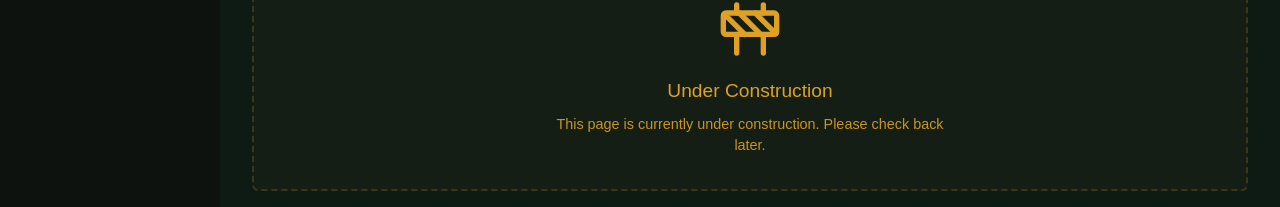
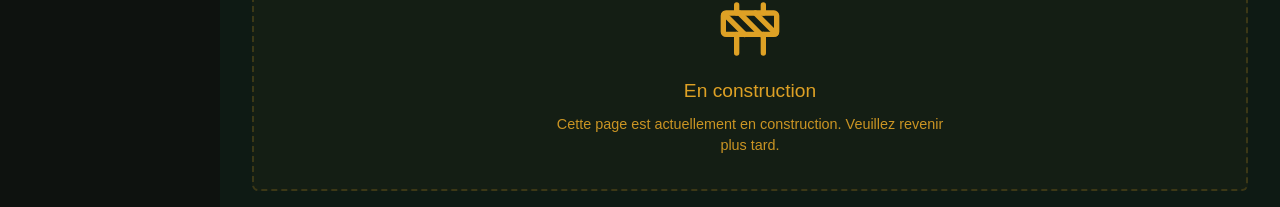
Before and after one commit to mcpronovost/edenwood, a React (Vite) app in the folder frontend/: page / in a window 1280 px wide. Shown: the part 213-420 px from the top of the page. Built offline with nearby package versions, Linux system fonts and the light colour scheme; no server answers; a web font is replaced by a local one.

Commit message:
update translations

```diff
--- a/frontend/src/pages/Error404.jsx
+++ b/frontend/src/pages/Error404.jsx
@@ -11,7 +11,7 @@ export default function Error404() {
     <section className="edw-page edw-error404">
       <EdwHeading title="404" />
       <EdwGrid>
-        <EdwFeedback ghost title={t("Page Not Found")} message={t("The requested page could not be found. Please check the URL and try again.")} icon={Ghost}>
+        <EdwFeedback ghost title={t("Page Not Found")} message={t("The page you are looking for does not exist. Please check the URL and try again.")} icon={Ghost}>
           <EdwButton action={() => n("home")} color="primary">
             {t("Go to Home")}
           </EdwButton>
--- a/frontend/src/services/translation/locales/fr.json
+++ b/frontend/src/services/translation/locales/fr.json
@@ -20,5 +20,10 @@
     "Or": "Ou",
     "create a new account": "créez un nouveau compte",
     "Signing in...": "Connexion en cours...",
-    "An error occurred": "Une erreur est survenue"
+    "An error occurred": "Une erreur est survenue",
+    "Under Construction": "En construction",
+    "This page is currently under construction. Please check back later.": "Cette page est actuellement en construction. Veuillez revenir plus tard.",
+    "Page Not Found": "Page non trouvée",
+    "The page you are looking for does not exist. Please check the URL and try again.": "La page que vous recherchez n'existe pas. Veuillez vérifier l'URL et réessayer.",
+    "Go to Home": "Retourner à l'accueil"
 }
```
